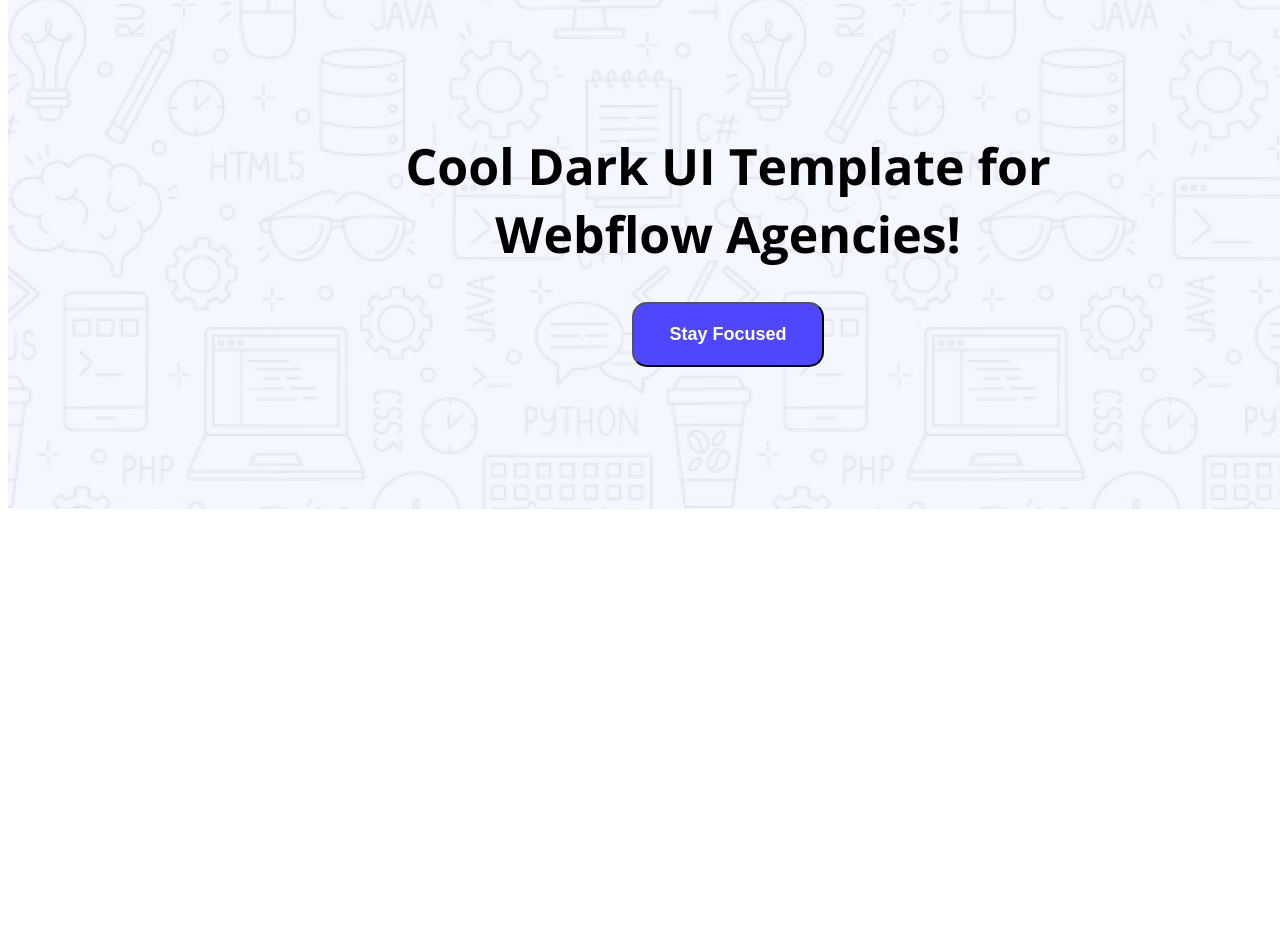
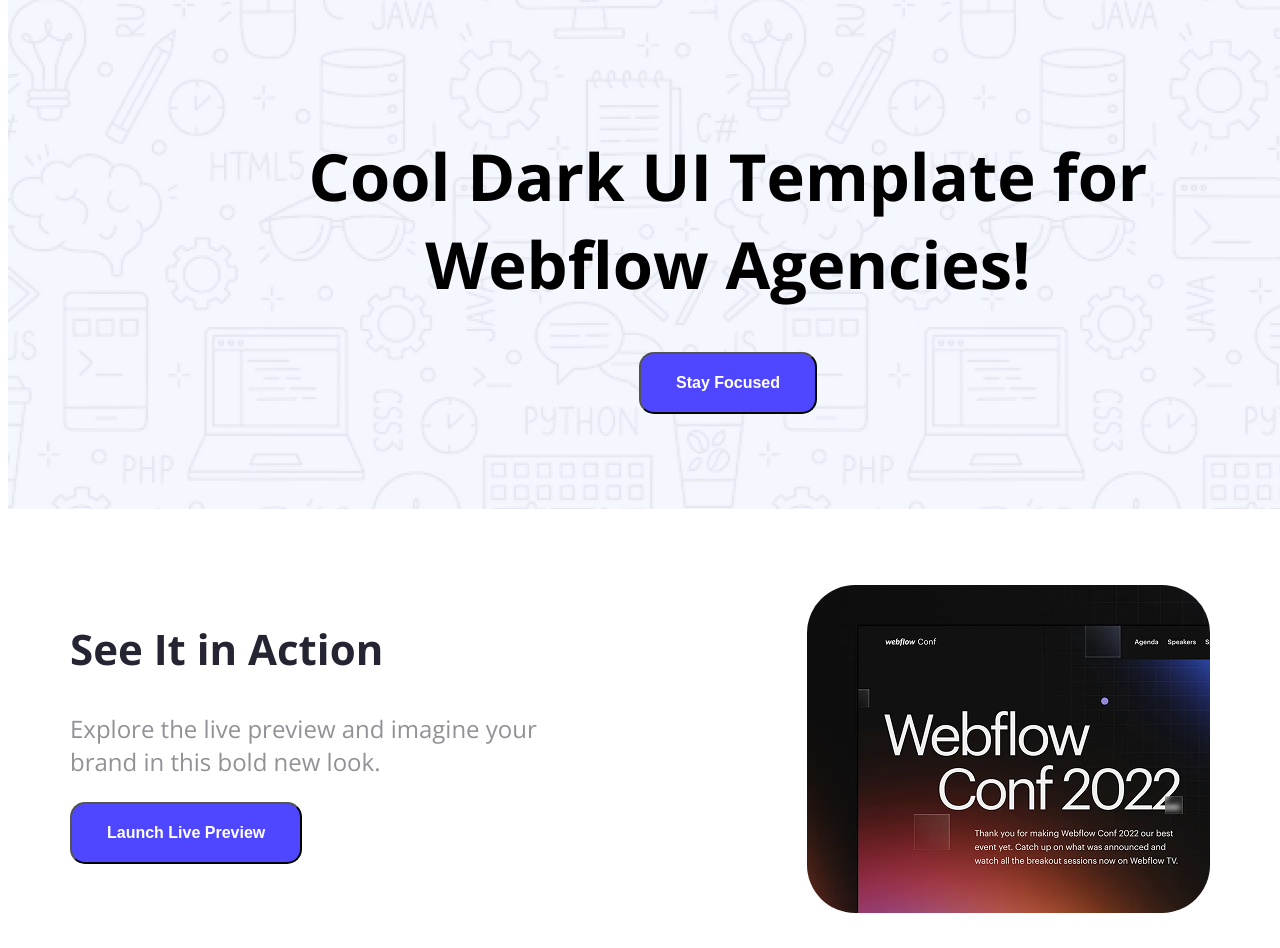
Before and after one commit to rionroxy/assignment-1, a plain HTML site: page index.html in a window 1280 px wide. Shown: the part 151-1099 px from the top of the page. Before the commit the page ends 800 px from the top, so only its background shows below. Drawn offline with nearby package versions, Linux system fonts and the light colour scheme.

Commit message:
my 2nd commit

```diff
--- a/index.html
+++ b/index.html
@@ -25,7 +25,18 @@
     </header>
 
     <main>
-
+        <section>
+            <div class="fist-part">
+               <div class="container">
+                <h2 class="titel-1">See It in Action</h2>
+                <p class="pgraph-1">Explore the live preview and imagine your brand in this bold new look.</p>
+                <button class="btn-sec">Launch Live Preview</button>
+                </div>
+                <div>
+                    <img class="img" src="img/wc-mini.png" alt="">
+                </div>
+            </div>
+        </section>
     </main>
 
     <footer>
--- a/styles/style.css
+++ b/styles/style.css
@@ -24,7 +24,7 @@ nav li{
 .btn-sec{
     background-color: #4E47FF;
     color: white;
-    font-size: 18px;
+    font-size: 16px;
     font-weight: bold;
     padding: 20px 35px;
     border-radius: 15px;
@@ -35,7 +35,8 @@ nav li{
     margin-bottom: 200px;
 }
 .banner-titel{
-    font-size: 50px;
+    font-size: 65px;
+    font-weight: bold;
 }
 .header{
     background-image: url('../img/Hero-bg.png');
@@ -44,3 +45,29 @@ nav li{
     width: 1440px;
 
 }
+main{
+    max-width: 1140px;
+    margin: 0 auto;
+}
+.fist-part{
+    display: flex;
+    justify-content: space-between;
+    margin-top: 30px;
+    margin-bottom: 30px;
+}
+.titel-1{
+    color: #252432;
+    font-weight: bold;
+    font-size: 42px;
+}
+.pgraph-1{
+    color: rgba(37, 36, 50, 0.5);
+    font-size: 24px;
+}
+.container{
+    width: 517px;
+    height: 203px;
+}
+.img{
+    border-radius: 48px;
+}
```
Also changed, not shown: img/wc-mini.png (added).
